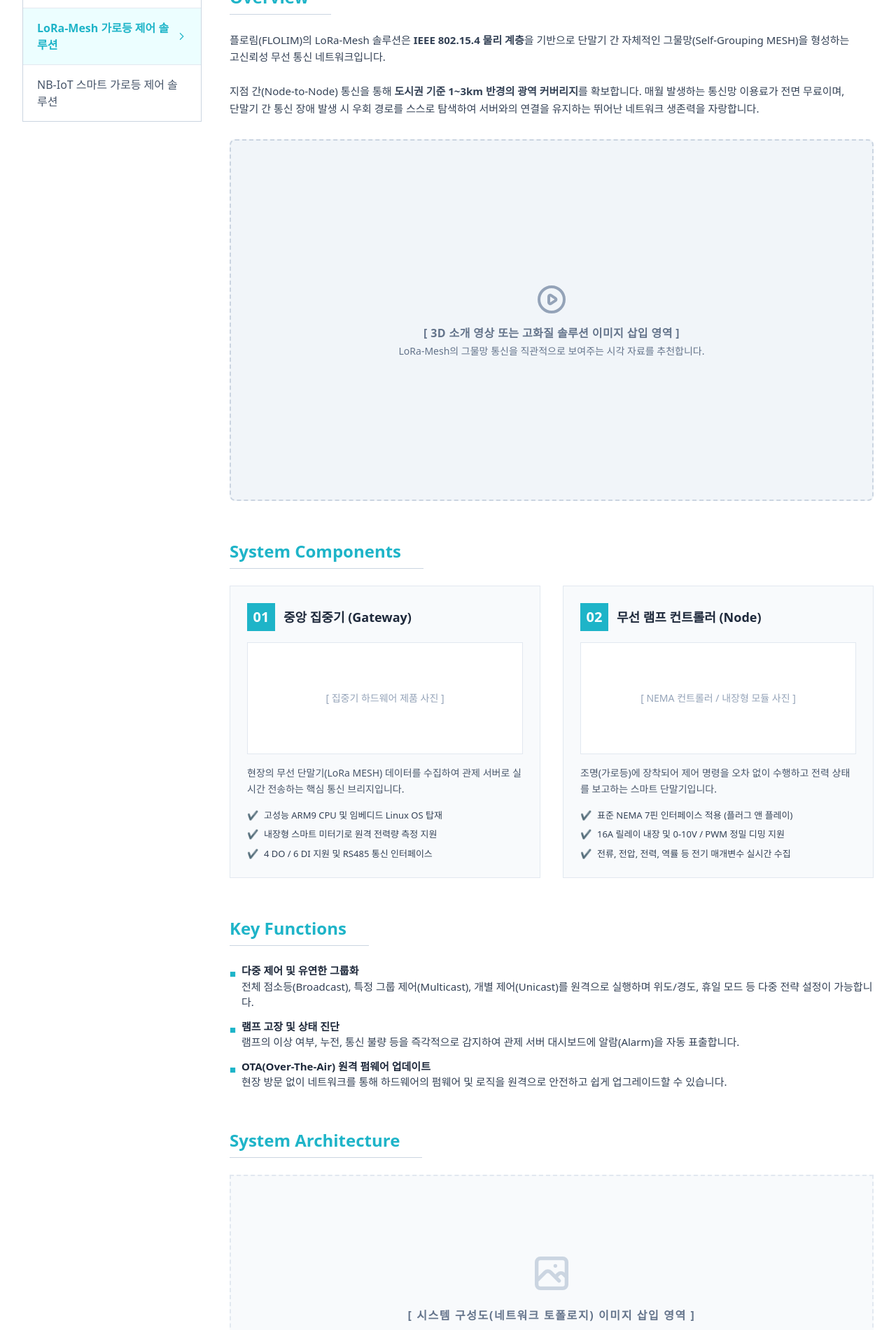
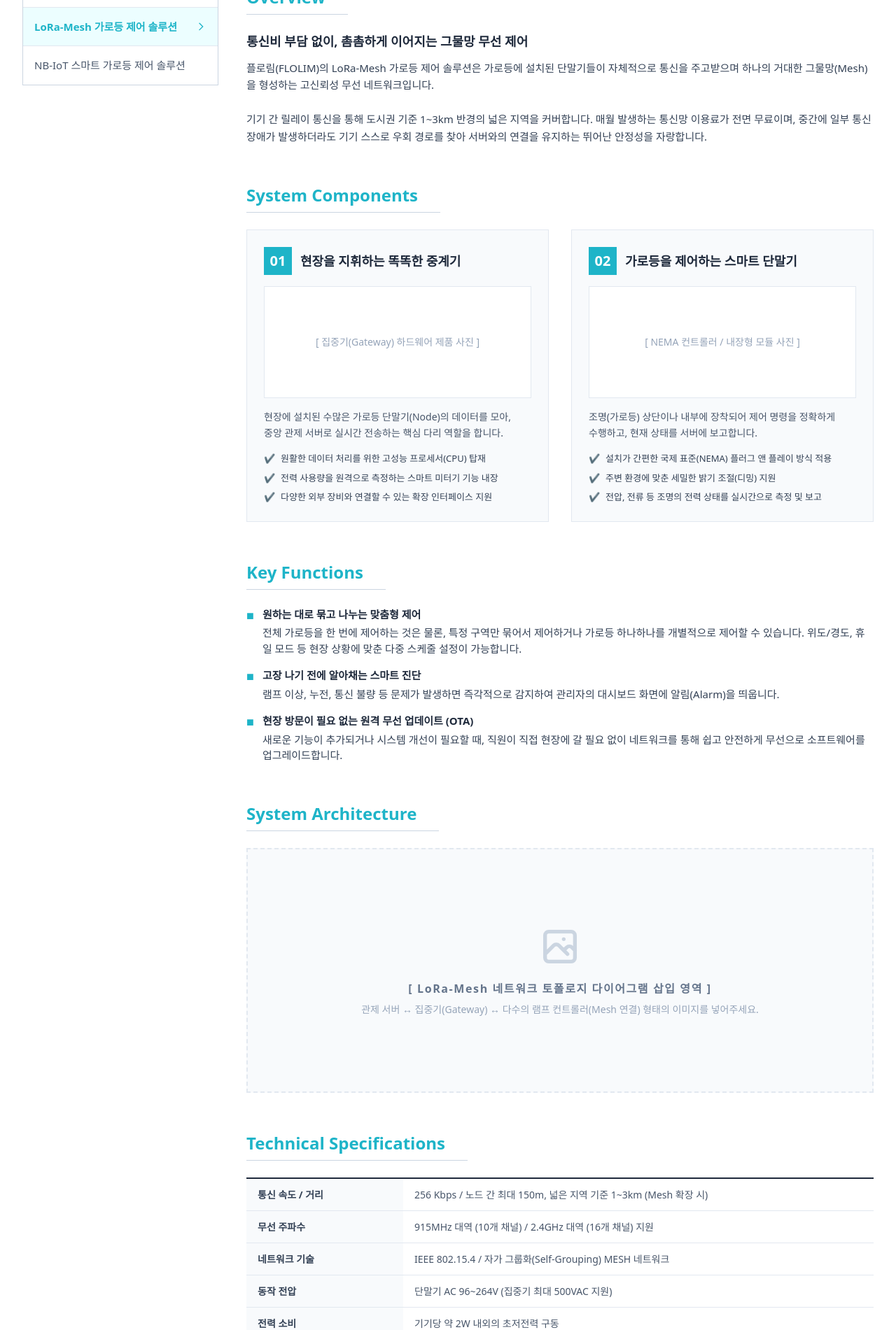
Before and after one commit to flolim-mj54/flolim-website, a React (Vite) app: page /lora in a window 1280 px wide. Shown: the part 420-2321 px from the top of the page at 70% size. Built offline with nearby package versions, Linux system fonts and the light colour scheme.

Commit message:
로라메쉬 텍스트 고도화 및 사이드바 수정

```diff
--- a/src/LoraMeshSolution.jsx
+++ b/src/LoraMeshSolution.jsx
@@ -1,10 +1,9 @@
 import React from "react";
 import { Link } from "react-router-dom";
 
-const LoraMeshSolution = () => {
+const LoraSolution = () => {
   return (
     <div className="w-full bg-white font-sans text-slate-800 pb-20">
-      {/* 1. 상단 배너 */}
       <div className="w-full bg-slate-50 py-12 border-b border-slate-200 border-t-4 border-t-[#1eb4c8]">
         <div className="max-w-7xl mx-auto px-4 sm:px-6 lg:px-8">
           <div className="text-sm text-slate-500 mb-2 font-medium">
@@ -15,25 +14,26 @@ const LoraMeshSolution = () => {
       </div>
 
       <div className="max-w-7xl mx-auto px-4 sm:px-6 lg:px-8 mt-12 flex flex-col md:flex-row gap-10">
-        {/* 2. 왼쪽 사이드바 */}
-        <aside className="w-full md:w-64 flex-shrink-0">
+
+        {/* 🚀 사이드바: 글씨 크기를 조절하여 '솔루션'까지 한 줄에 예쁘게 나오도록 수정했습니다 */}
+        <aside className="w-full md:w-[280px] flex-shrink-0">
           <div className="border border-slate-300">
             <div className="bg-[#1eb4c8] text-white py-4 px-5">
               <h2 className="text-lg font-bold tracking-tight">가로등 제어 시스템</h2>
             </div>
             <ul className="flex flex-col">
               <li className="border-b border-slate-200">
-                <Link to="/streetlight-intro" className="flex items-center justify-between px-5 py-4 text-slate-600 hover:text-[#1eb4c8] hover:bg-slate-50 transition-all">
+                <Link to="/streetlight-intro" className="flex items-center justify-between px-4 py-4 text-[14px] lg:text-[15px] text-slate-600 hover:text-[#1eb4c8] hover:bg-slate-50 transition-all break-keep">
                   가로등 제어 시스템
                 </Link>
               </li>
               <li className="border-b border-slate-200">
-                <Link to="/lora" className="flex items-center justify-between px-5 py-4 bg-cyan-50 text-[#1eb4c8] font-bold">
-                  LoRa-Mesh 가로등 제어 솔루션 <svg className="w-4 h-4" fill="none" stroke="currentColor" viewBox="0 0 24 24"><path strokeLinecap="square" strokeLinejoin="miter" strokeWidth="2" d="M9 5l7 7-7 7"></path></svg>
+                <Link to="/lora" className="flex items-center justify-between px-4 py-4 text-[14px] lg:text-[15px] bg-cyan-50 text-[#1eb4c8] font-bold break-keep">
+                  LoRa-Mesh 가로등 제어 솔루션 <svg className="w-4 h-4 flex-shrink-0 ml-1" fill="none" stroke="currentColor" viewBox="0 0 24 24"><path strokeLinecap="square" strokeLinejoin="miter" strokeWidth="2" d="M9 5l7 7-7 7"></path></svg>
                 </Link>
               </li>
               <li className="border-b border-slate-200 last:border-0">
-                <Link to="/nbiot" className="flex items-center justify-between px-5 py-4 text-slate-600 hover:text-[#1eb4c8] hover:bg-slate-50 transition-all">
+                <Link to="/nbiot" className="flex items-center justify-between px-4 py-4 text-[14px] lg:text-[15px] text-slate-600 hover:text-[#1eb4c8] hover:bg-slate-50 transition-all break-keep">
                   NB-IoT 스마트 가로등 제어 솔루션
                 </Link>
               </li>
@@ -41,107 +41,96 @@ const LoraMeshSolution = () => {
           </div>
         </aside>
 
-        {/* 3. 오른쪽 메인 본문 */}
         <section className="flex-1 min-w-0">
           <h2 className="text-3xl font-black text-slate-800 tracking-tight mb-8 pb-4 border-b-2 border-slate-200">
-            LoRa-Mesh 솔루션 <span className="text-lg text-slate-400 font-normal tracking-widest uppercase ml-2">Technical Specification</span>
+            LoRa-Mesh 솔루션 <span className="text-lg text-slate-400 font-normal tracking-widest uppercase ml-2">Overview</span>
           </h2>
 
           <div className="mb-14">
             <h3 className="text-2xl font-bold text-[#1eb4c8] border-b border-slate-300 pb-2 mb-6 inline-block pr-8">Overview</h3>
             <p className="text-slate-700 leading-relaxed break-keep text-[15px] mb-8">
-              플로림(FLOLIM)의 LoRa-Mesh 솔루션은 <b>IEEE 802.15.4 물리 계층</b>을 기반으로 단말기 간 자체적인 그물망(Self-Grouping MESH)을 형성하는 고신뢰성 무선 통신 네트워크입니다.
+              <strong className="text-lg text-slate-800 block mb-3">통신비 부담 없이, 촘촘하게 이어지는 그물망 무선 제어</strong>
+              플로림(FLOLIM)의 LoRa-Mesh 가로등 제어 솔루션은 가로등에 설치된 단말기들이 자체적으로 통신을 주고받으며 하나의 거대한 그물망(Mesh)을 형성하는 고신뢰성 무선 네트워크입니다.
               <br/><br/>
-              지점 간(Node-to-Node) 통신을 통해 <b>도시권 기준 1~3km 반경의 광역 커버리지</b>를 확보합니다. 매월 발생하는 통신망 이용료가 전면 무료이며, 단말기 간 통신 장애 발생 시 우회 경로를 스스로 탐색하여 서버와의 연결을 유지하는 뛰어난 네트워크 생존력을 자랑합니다.
+              기기 간 릴레이 통신을 통해 도시권 기준 1~3km 반경의 넓은 지역을 커버합니다. 매월 발생하는 통신망 이용료가 전면 무료이며, 중간에 일부 통신 장애가 발생하더라도 기기 스스로 우회 경로를 찾아 서버와의 연결을 유지하는 뛰어난 안정성을 자랑합니다.
             </p>
-
-            {/* 🖼️ 메인 비주얼/3D 영상 삽입 영역 */}
-            <div className="w-full aspect-video bg-slate-100 border-2 border-dashed border-slate-300 rounded-lg flex flex-col items-center justify-center text-slate-500 hover:bg-slate-50 transition-colors">
-              <svg className="w-12 h-12 mb-3 text-slate-400" fill="none" stroke="currentColor" viewBox="0 0 24 24"><path strokeLinecap="round" strokeLinejoin="round" strokeWidth="2" d="M14.752 11.168l-3.197-2.132A1 1 0 0010 9.87v4.263a1 1 0 001.555.832l3.197-2.132a1 1 0 000-1.664z"></path><path strokeLinecap="round" strokeLinejoin="round" strokeWidth="2" d="M21 12a9 9 0 11-18 0 9 9 0 0118 0z"></path></svg>
-              <span className="font-bold tracking-wide">[ 3D 소개 영상 또는 고화질 솔루션 이미지 삽입 영역 ]</span>
-              <span className="text-sm mt-1">LoRa-Mesh의 그물망 통신을 직관적으로 보여주는 시각 자료를 추천합니다.</span>
-            </div>
           </div>
 
           <div className="mb-14">
             <h3 className="text-2xl font-bold text-[#1eb4c8] border-b border-slate-300 pb-2 mb-6 inline-block pr-8">System Components</h3>
+            <div className="grid grid-cols-1 md:grid-cols-2 gap-8">
 
-            <div className="grid grid-cols-1 md:grid-cols-2 gap-8">
-              {/* 집중기 컴포넌트 */}
               <div className="bg-slate-50 border border-slate-200 p-6 flex flex-col">
                 <div className="flex items-center mb-4">
                   <span className="w-10 h-10 bg-[#1eb4c8] text-white flex items-center justify-center font-bold text-xl mr-3">01</span>
-                  <h4 className="text-lg font-bold text-slate-800">중앙 집중기 (Gateway)</h4>
+                  <h4 className="text-lg font-bold text-slate-800">현장을 지휘하는 똑똑한 중계기</h4>
                 </div>
-                {/* 🖼️ 제품 이미지 삽입 영역 */}
                 <div className="w-full h-40 bg-white border border-slate-200 flex items-center justify-center text-slate-400 text-sm mb-4">
-                  [ 집중기 하드웨어 제품 사진 ]
+                  [ 집중기(Gateway) 하드웨어 제품 사진 ]
                 </div>
-                <p className="text-sm text-slate-600 mb-4 leading-relaxed flex-1">
-                  현장의 무선 단말기(LoRa MESH) 데이터를 수집하여 관제 서버로 실시간 전송하는 핵심 통신 브리지입니다.
+                <p className="text-sm text-slate-600 mb-4 leading-relaxed flex-1 break-keep">
+                  현장에 설치된 수많은 가로등 단말기(Node)의 데이터를 모아, 중앙 관제 서버로 실시간 전송하는 핵심 다리 역할을 합니다.
                 </p>
                 <ul className="space-y-2 text-[13px] text-slate-700">
-                  <li className="flex items-start"><span className="text-[#1eb4c8] mr-2">✔️</span>고성능 ARM9 CPU 및 임베디드 Linux OS 탑재</li>
-                  <li className="flex items-start"><span className="text-[#1eb4c8] mr-2">✔️</span>내장형 스마트 미터기로 원격 전력량 측정 지원</li>
-                  <li className="flex items-start"><span className="text-[#1eb4c8] mr-2">✔️</span>4 DO / 6 DI 지원 및 RS485 통신 인터페이스</li>
+                  <li className="flex items-start"><span className="text-[#1eb4c8] mr-2">✔️</span>원활한 데이터 처리를 위한 고성능 프로세서(CPU) 탑재</li>
+                  <li className="flex items-start"><span className="text-[#1eb4c8] mr-2">✔️</span>전력 사용량을 원격으로 측정하는 스마트 미터기 기능 내장</li>
+                  <li className="flex items-start"><span className="text-[#1eb4c8] mr-2">✔️</span>다양한 외부 장비와 연결할 수 있는 확장 인터페이스 지원</li>
                 </ul>
               </div>
 
-              {/* 단말기 컴포넌트 */}
               <div className="bg-slate-50 border border-slate-200 p-6 flex flex-col">
                 <div className="flex items-center mb-4">
                   <span className="w-10 h-10 bg-[#1eb4c8] text-white flex items-center justify-center font-bold text-xl mr-3">02</span>
-                  <h4 className="text-lg font-bold text-slate-800">무선 램프 컨트롤러 (Node)</h4>
+                  <h4 className="text-lg font-bold text-slate-800">가로등을 제어하는 스마트 단말기</h4>
                 </div>
-                {/* 🖼️ 제품 이미지 삽입 영역 */}
                 <div className="w-full h-40 bg-white border border-slate-200 flex items-center justify-center text-slate-400 text-sm mb-4">
                   [ NEMA 컨트롤러 / 내장형 모듈 사진 ]
                 </div>
-                <p className="text-sm text-slate-600 mb-4 leading-relaxed flex-1">
-                  조명(가로등)에 장착되어 제어 명령을 오차 없이 수행하고 전력 상태를 보고하는 스마트 단말기입니다.
+                <p className="text-sm text-slate-600 mb-4 leading-relaxed flex-1 break-keep">
+                  조명(가로등) 상단이나 내부에 장착되어 제어 명령을 정확하게 수행하고, 현재 상태를 서버에 보고합니다.
                 </p>
                 <ul className="space-y-2 text-[13px] text-slate-700">
-                  <li className="flex items-start"><span className="text-[#1eb4c8] mr-2">✔️</span>표준 NEMA 7핀 인터페이스 적용 (플러그 앤 플레이)</li>
-                  <li className="flex items-start"><span className="text-[#1eb4c8] mr-2">✔️</span>16A 릴레이 내장 및 0-10V / PWM 정밀 디밍 지원</li>
-                  <li className="flex items-start"><span className="text-[#1eb4c8] mr-2">✔️</span>전류, 전압, 전력, 역률 등 전기 매개변수 실시간 수집</li>
+                  <li className="flex items-start"><span className="text-[#1eb4c8] mr-2">✔️</span>설치가 간편한 국제 표준(NEMA) 플러그 앤 플레이 방식 적용</li>
+                  <li className="flex items-start"><span className="text-[#1eb4c8] mr-2">✔️</span>주변 환경에 맞춘 세밀한 밝기 조절(디밍) 지원</li>
+                  <li className="flex items-start"><span className="text-[#1eb4c8] mr-2">✔️</span>전압, 전류 등 조명의 전력 상태를 실시간으로 측정 및 보고</li>
                 </ul>
               </div>
+
             </div>
           </div>
 
           <div className="mb-14">
             <h3 className="text-2xl font-bold text-[#1eb4c8] border-b border-slate-300 pb-2 mb-6 inline-block pr-8">Key Functions</h3>
-            <ul className="space-y-3 text-[15px] text-slate-700">
+            <ul className="space-y-4 text-[15px] text-slate-700">
               <li className="flex items-start">
-                <span className="text-[#1eb4c8] mr-2 font-bold mt-1">■</span>
+                <span className="text-[#1eb4c8] mr-3 font-bold text-lg mt-[-2px]">■</span>
                 <div>
-                  <b className="text-slate-800 block">다중 제어 및 유연한 그룹화</b>
-                  전체 점소등(Broadcast), 특정 그룹 제어(Multicast), 개별 제어(Unicast)를 원격으로 실행하며 위도/경도, 휴일 모드 등 다중 전략 설정이 가능합니다.
+                  <b className="text-slate-800 block mb-1">원하는 대로 묶고 나누는 맞춤형 제어</b>
+                  전체 가로등을 한 번에 제어하는 것은 물론, 특정 구역만 묶어서 제어하거나 가로등 하나하나를 개별적으로 제어할 수 있습니다. 위도/경도, 휴일 모드 등 현장 상황에 맞춘 다중 스케줄 설정이 가능합니다.
                 </div>
               </li>
               <li className="flex items-start">
-                <span className="text-[#1eb4c8] mr-2 font-bold mt-1">■</span>
+                <span className="text-[#1eb4c8] mr-3 font-bold text-lg mt-[-2px]">■</span>
                 <div>
-                  <b className="text-slate-800 block">램프 고장 및 상태 진단</b>
-                  램프의 이상 여부, 누전, 통신 불량 등을 즉각적으로 감지하여 관제 서버 대시보드에 알람(Alarm)을 자동 표출합니다.
+                  <b className="text-slate-800 block mb-1">고장 나기 전에 알아채는 스마트 진단</b>
+                  램프 이상, 누전, 통신 불량 등 문제가 발생하면 즉각적으로 감지하여 관리자의 대시보드 화면에 알림(Alarm)을 띄웁니다.
                 </div>
               </li>
               <li className="flex items-start">
-                <span className="text-[#1eb4c8] mr-2 font-bold mt-1">■</span>
+                <span className="text-[#1eb4c8] mr-3 font-bold text-lg mt-[-2px]">■</span>
                 <div>
-                  <b className="text-slate-800 block">OTA(Over-The-Air) 원격 펌웨어 업데이트</b>
-                  현장 방문 없이 네트워크를 통해 하드웨어의 펌웨어 및 로직을 원격으로 안전하고 쉽게 업그레이드할 수 있습니다.
+                  <b className="text-slate-800 block mb-1">현장 방문이 필요 없는 원격 무선 업데이트 (OTA)</b>
+                  새로운 기능이 추가되거나 시스템 개선이 필요할 때, 직원이 직접 현장에 갈 필요 없이 네트워크를 통해 쉽고 안전하게 무선으로 소프트웨어를 업그레이드합니다.
                 </div>
               </li>
             </ul>
           </div>
 
-          {/* 🖼️ 다이어그램 삽입 영역 (System Architecture) */}
           <div className="mb-14">
             <h3 className="text-2xl font-bold text-[#1eb4c8] border-b border-slate-300 pb-2 mb-6 inline-block pr-8">System Architecture</h3>
             <div className="w-full bg-slate-50 border-2 border-slate-200 border-dashed p-8 flex flex-col items-center justify-center min-h-[350px]">
               <svg className="w-16 h-16 text-slate-300 mx-auto mb-4" fill="none" stroke="currentColor" viewBox="0 0 24 24"><path strokeLinecap="round" strokeLinejoin="round" strokeWidth="2" d="M4 16l4.586-4.586a2 2 0 012.828 0L16 16m-2-2l1.586-1.586a2 2 0 012.828 0L20 14m-6-6h.01M6 20h12a2 2 0 002-2V6a2 2 0 00-2-2H6a2 2 0 00-2 2v12a2 2 0 002 2z"></path></svg>
-              <span className="text-slate-500 font-bold tracking-widest block mb-2">[ 시스템 구성도(네트워크 토폴로지) 이미지 삽입 영역 ]</span>
+              <span className="text-slate-500 font-bold tracking-widest block mb-2">[ LoRa-Mesh 네트워크 토폴로지 다이어그램 삽입 영역 ]</span>
               <span className="text-sm text-slate-400 text-center">관제 서버 ↔ 집중기(Gateway) ↔ 다수의 램프 컨트롤러(Mesh 연결) 형태의 이미지를 넣어주세요.</span>
             </div>
           </div>
@@ -152,27 +141,32 @@ const LoraMeshSolution = () => {
               <tbody>
                 <tr className="border-b border-slate-200">
                   <th className="bg-slate-50 py-3 px-4 text-left font-bold text-slate-700 w-1/4">통신 속도 / 거리</th>
-                  <td className="py-3 px-4 text-slate-600">256 Kbps / 노드 간 최대 150m, 도시권역 기준 1M ~ 3KM (Mesh 확장 시)</td>
+                  <td className="py-3 px-4 text-slate-600">256 Kbps / 노드 간 최대 150m, 넓은 지역 기준 1~3km (Mesh 확장 시)</td>
                 </tr>
                 <tr className="border-b border-slate-200">
-                  <th className="bg-slate-50 py-3 px-4 text-left font-bold text-slate-700">무선 주파수 / 채널</th>
-                  <td className="py-3 px-4 text-slate-600">915MHz 대역 (10개 채널) / 2.4GHz 대역 (16개 채널) 등 자체 MESH 구축 지원</td>
+                  <th className="bg-slate-50 py-3 px-4 text-left font-bold text-slate-700">무선 주파수</th>
+                  <td className="py-3 px-4 text-slate-600">915MHz 대역 (10개 채널) / 2.4GHz 대역 (16개 채널) 지원</td>
                 </tr>
                 <tr className="border-b border-slate-200">
-                  <th className="bg-slate-50 py-3 px-4 text-left font-bold text-slate-700">물리 계층 / 네트워크</th>
+                  <th className="bg-slate-50 py-3 px-4 text-left font-bold text-slate-700">네트워크 기술</th>
                   <td className="py-3 px-4 text-slate-600">IEEE 802.15.4 / 자가 그룹화(Self-Grouping) MESH 네트워크</td>
                 </tr>
                 <tr className="border-b border-slate-200">
-                  <th className="bg-slate-50 py-3 px-4 text-left font-bold text-slate-700">동작 전압 / 전력 소비</th>
-                  <td className="py-3 px-4 text-slate-600">AC 96~264V (집중기의 경우 100~500VAC 지원) / 시스템당 약 2W 내외 소비</td>
+                  <th className="bg-slate-50 py-3 px-4 text-left font-bold text-slate-700">동작 전압</th>
+                  <td className="py-3 px-4 text-slate-600">단말기 AC 96~264V (집중기 최대 500VAC 지원)</td>
+                </tr>
+                <tr className="border-b border-slate-200">
+                  <th className="bg-slate-50 py-3 px-4 text-left font-bold text-slate-700">전력 소비</th>
+                  <td className="py-3 px-4 text-slate-600">기기당 약 2W 내외의 초저전력 구동</td>
                 </tr>
               </tbody>
             </table>
           </div>
+
         </section>
       </div>
     </div>
   );
 };
 
-export default LoraMeshSolution;
+export default LoraSolution;
```
